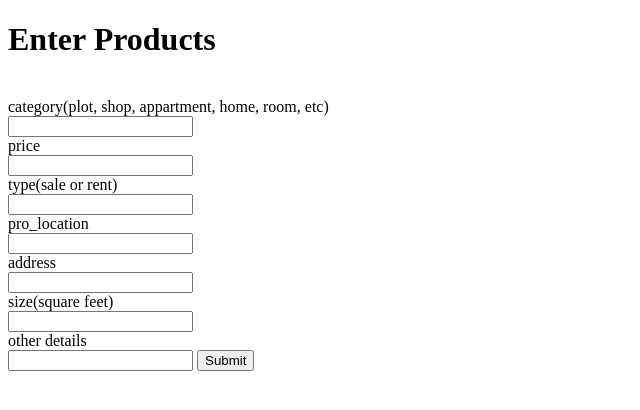
After one commit to danishjavedcodes/CS-232-Semester-Project, a Flask app: page /add_products in a window 1280 px wide. The commit adds this page. Shown: the top 410 px of the page, without its empty margins (0-640 px from the left). Run offline with Flask 2, Linux system fonts and the light colour scheme; some libraries are stand-ins or nearby versions.

Commit message:
added products uploading previleges to ceo

```diff
--- a/main.py
+++ b/main.py
@@ -3,19 +3,14 @@ from flask_sqlalchemy import SQLAlchemy
 from sqlalchemy import Column, Integer, String
 from sqlalchemy.ext.declarative import declarative_base
 import psycopg2
+app = Flask(__name__)
 
-
-app = Flask(__name__)
+# rout to index.html
 
 
 @app.route('/', methods=['GET', "POST"])
 def index():
     return render_template('index.html')
-
-
-@app.route('/registerHOD')
-def registerHOD():
-    return render_template('register_hod.html')
 
 
 conn = psycopg2.connect(
@@ -45,6 +40,11 @@ def signup():
     return render_template('index.html')
 
 
+@app.route('/registerHOD')
+def registerHOD():
+    return render_template('register_hod.html')
+
+
 @app.route('/signup_hod', methods=['GET', 'POST'])
 def signup_hod():
     if request.method == 'POST':
@@ -65,8 +65,50 @@ def signup_hod():
     return render_template('ceo.html')
 
 
+@app.route('/registerbranch')
+def registerbranch():
+    return render_template('open_branch.html')
+
+
+@app.route('/open_branch', methods=['GET', 'POST'])
+def open_branch():
+    if request.method == 'POST':
+        branch_code = request.form['branch_code']
+        city = request.form['city']
+
+        query = str(branch_code) + "," + "'" + city + "'"
+        cur = conn.cursor()
+        cur.execute(
+            "INSERT INTO branch (branch_code, city) values (" + query + ")")
+        conn.commit()
+    render_template('ceo.html')
+
+
 @app.route('/signin', methods=['GET', 'POST'])
 def signin():
+    user_id = request.form['user_id']
+    user_password = request.form['user_password']
+    # getting password match of user_id
+    cur = conn.cursor()
+    cur.execute("select GET_customers_PASS("+"'" + str(user_id)+"'"+")")
+    result = cur.fetchall()
+    conn.commit()
+
+    if (user_password == result[0][0]):
+        return render_template('custumer.html')
+    else:
+        error = "invalid password or user id"
+    return render_template('index.html', error=error)
+
+
+@app.route("/signinadminpg")
+def signinadminpg():
+    admins = 'signinadmin'
+    return render_template('index.html', admins=admins)
+
+
+@app.route('/signinadmin', methods=['GET', 'POST'])
+def signinadmin():
     user_id = request.form['user_id']
     user_password = request.form['user_password']
     # getting password match of user_id
@@ -87,8 +129,27 @@ def signin():
     elif (user_password == result[0][0] and u_type[0][0] == u_types[0][1]):
         return render_template('hod.html')
     else:
-        print("password not matched")
-        return render_template('custumer.html')
+        error = "invalid password or user id"
+    return render_template('index.html', error=error)
+
+
+@app.route('/add_products', methods=['GET', 'POST'])
+def add_products():
+    if (request.method == 'POST'):
+        category = request.form['category']
+        price = request.form['price']
+        pro_type = request.form['pro_type']
+        pro_location = request.form['pro_location']
+        address = request.form['address']
+        p_size = request.form['p_size']
+        details = request.form['description']
+        query = "CALL add_products("+str(0) + ", '" + category + "', " + str(price) + ", '" + pro_type + \
+            "', '" + pro_location + "', '" + address + \
+                "', " + str(p_size) + ", '" + details + "')"
+        cur = conn.cursor()
+        cur.execute(query)
+        conn.commit()
+    return render_template('upload_products.html')
 
 
 if __name__ == '__main__':
--- a/templates/ceo.html
+++ b/templates/ceo.html
@@ -10,8 +10,9 @@
     <div class="topnav">
         <h1>CEO PAGE</h1>
         <a href="">Dashboard</a>
-        <a href="uploadproducts.html">Upload Products</a>
+        <a href="{{url_for("add_products")}}">Upload Products</a>
         <a href="{{url_for("registerHOD")}}">Register HOD </a>
+        <a href="{{url_for("registerbranch")}}">Open Branch </a>
     </div>
 </body>
 </html>
--- /dev/null
+++ b/templates/upload_products.html
@@ -0,0 +1,32 @@
+<!DOCTYPE html>
+<html lang="en">
+<head>
+  <meta charset="UTF-8">
+  <meta http-equiv="X-UA-Compatible" content="IE=edge">
+  <meta name="viewport" content="width=device-width, initial-scale=1.0">
+  <title>Document</title>
+</head>
+<body>
+    <div class="add_products">
+      <h1>Enter Products</h1>
+    <form action="/add_products" method='POST'>
+      <br><label for = "category">category(plot, shop, appartment, home, room, etc)</label>
+      <br><input type="text" id="category" name="category">
+      <br><label for = "price">price</label>
+      <br><input type="text" id="price" name="price">
+      <br><label for = "pro_type">type(sale or rent)</label>
+      <br><input type="text" id="pro_type" name="pro_type">
+      <br><label for = "pro_location">pro_location</label>
+      <br><input type="text" id="pro_location" name="pro_location">
+      <br><label for = "address">address</label>
+      <br><input type="text" id="address" name="address">
+      <br><label for = "p_size">size(square feet)</label>
+      <br><input type="text" id="p_size" name="p_size">
+      <br><label for = "description">other details</label>
+      <br><input type="text" id="description" name="description">
+      <input type="submit" value="Submit">
+  </form>
+  </div>
+  </div>
+</body>
+</html>
```
Also changed, not shown: adminusrquries.sql (+36 -1 lines), templates/index.html (+16 -0 lines), templates/open_branch.html (added, +21 -0 lines).
